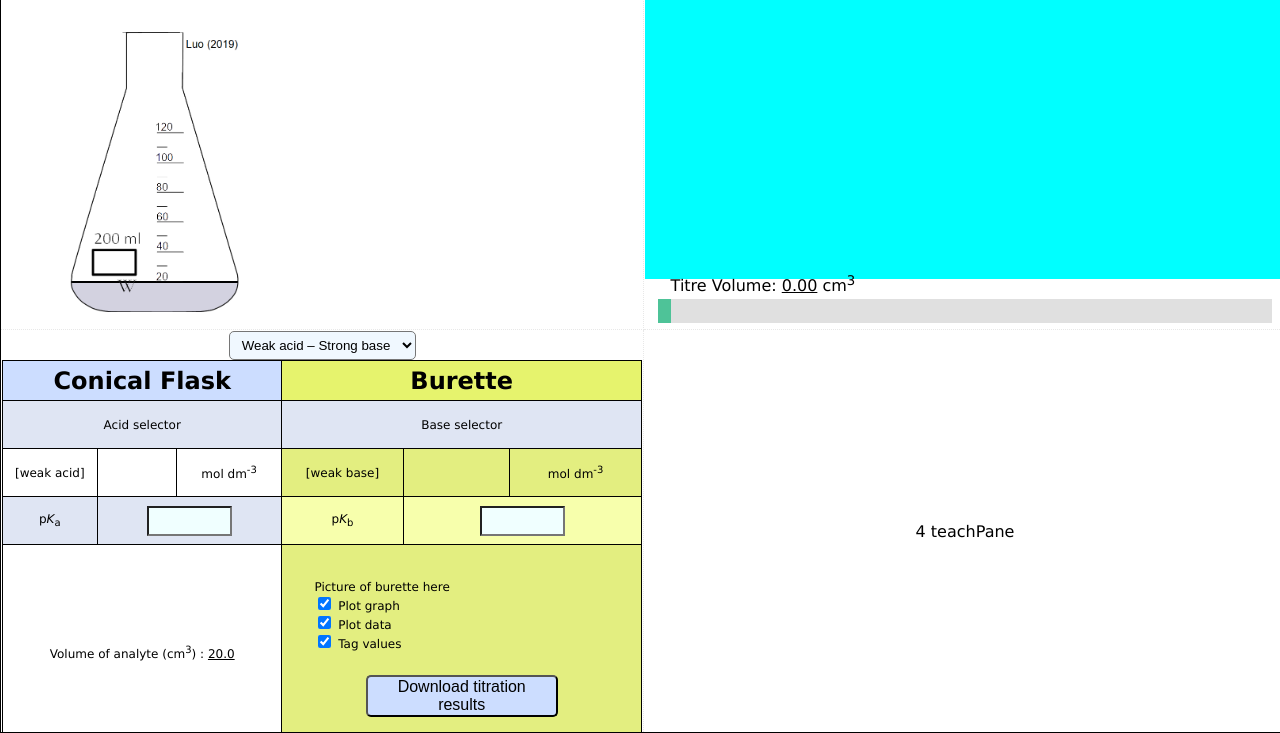
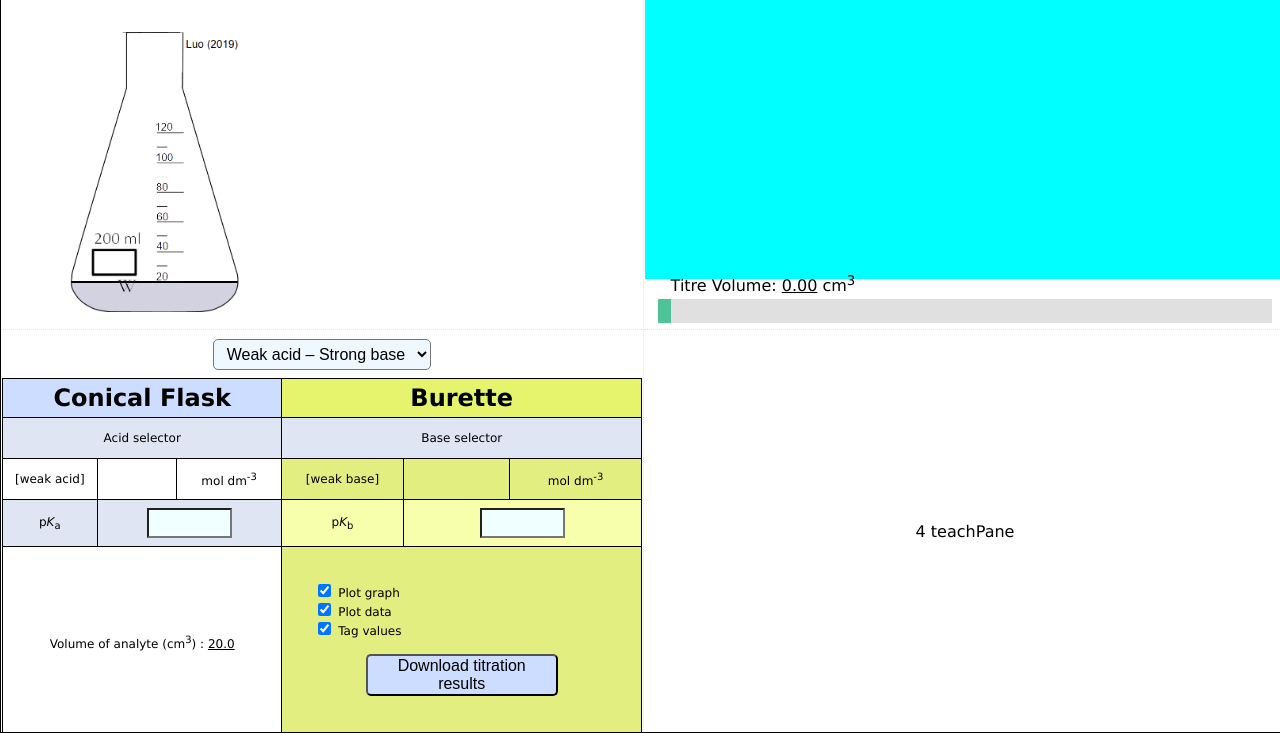
Before and after one commit to erapryde/erapryde.github.io, a plain HTML site: page index.html in a window 1280 px wide. Shown: the part 76-809 px from the top of the page. Drawn offline with Linux system fonts and the light colour scheme.

Commit message:
Changes to be committed: 	modified:   index.html 	modified:   styles/inputs.css

```diff
--- a/index.html
+++ b/index.html
@@ -82,19 +82,19 @@
                         <!--Variables table-->
                         <table id="variables">
                             <!-- Row 1 : Headers -->
-                            <tr style="height: 5vh;">
+                            <tr style="height: 4vh;">
                                 <th colspan="3" style="background-color: #ccddff;">Conical Flask</th>
                                 <th colspan="3" style="background-color: #e6f36d;">Burette</th>
                             </tr>
 
                             <!-- Row 2 : Acid / Base selectors -->
-                            <tr style="height: 6vh;">
+                            <tr style="height: 5vh;">
                                 <td colspan="3">Acid selector</td> <!--Selecton acid base-->
                                 <td colspan="3">Base selector</td>
                             </tr>
 
                             <!-- Row 3 : Concentrations -->
-                            <tr style="height: 6vh;">
+                            <tr style="height: 5vh;">
                                 <td>[weak acid]</td>
                                 <td></td>
                                 <td>mol dm<sup>-3</sup></td>
@@ -103,7 +103,7 @@
                                 <td style="background-color: #e3ee80;">mol dm<sup>-3</sup></td>
                             </tr>
                             <!-- Row 4 : pKa + pKb -->
-                            <tr style="height: 6vh;">
+                            <tr style="height: 5vh;">
                                 <td>p<span style="font-style: italic;">K</span><sub>a</sub></td>
                                 <td colspan="2">
                                     <input type="text" id="text_conical" name="text_conical" class="input_text">
@@ -114,12 +114,11 @@
                                 </td>
                             </tr>
                             <!-- Row 5 : Graph configurations and results -->
-                            <tr style="height: 27vh;">
+                            <tr style="height: 24vh;">
                                 <td colspan="3">Volume of analyte (cm<sup>3</sup>) : <u>20.0</u> </td>
                                 <td colspan="3" style="background-color: #e3ee80; ">
-                                    <div style="text-align: left;padding: 1vh 0vh 1vh 3vh;">
-                                        Picture of burette here<br>
-                                        <input type="checkbox" id="chkbox_graph" name="chkbox_graph" value="0" onclick="">
+                                    <div style="text-align: left;padding: 1vh 0vh 0vh 3vh;">
+                                        <input type="checkbox" id="chkbox_graph" name="chkbox_graph" value="0" onclick="" >
                                         <label for="vehicle1"> Plot graph</label><br>
 
                                         <input type="checkbox" id="chkbox_data" name="chkbox_data" value="0" onclick="">
--- a/styles/inputs.css
+++ b/styles/inputs.css
@@ -10,7 +10,7 @@
     background-color: #abc0eb;
   }
   .input_text{
-    font-size: 1vh;
+    font-size: 2vh;
     width: 6vw;
     height: 3vh;
     background-color: azure;
@@ -40,16 +40,17 @@
     background: #04AA6D;
     cursor: pointer;
   }
-
-  .slider::-moz-range-thumb {
+    .slider::-moz-range-thumb {
     width: 1vw;
     height: 3vh;
     background: #04AA6D;
     cursor: pointer;
   }
   #selectedcase{
+    font-size: 2vh;
     padding: 1vh;
     border-radius: 1vh;
     background-color: aliceblue;
     text-align: center;
+    margin: 1vh;
   }
```
